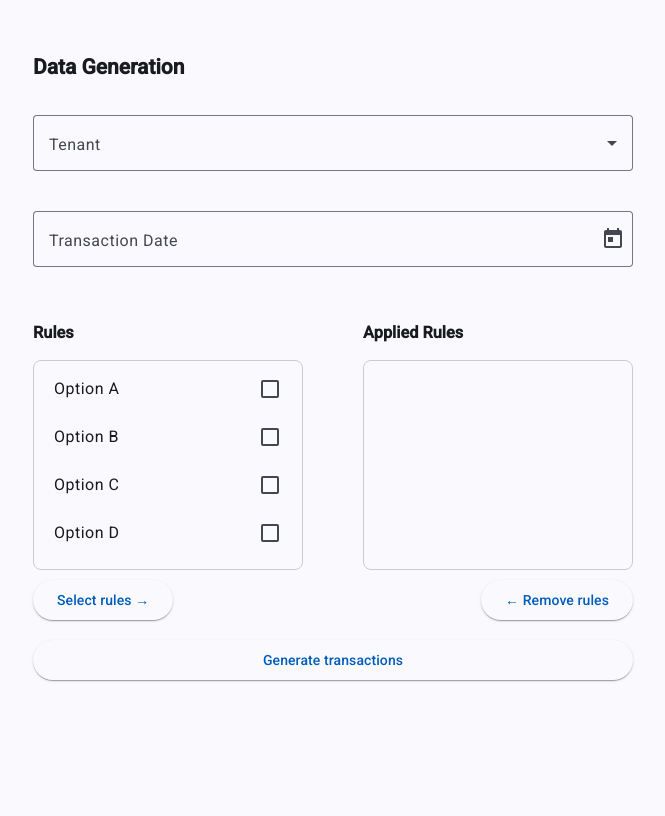
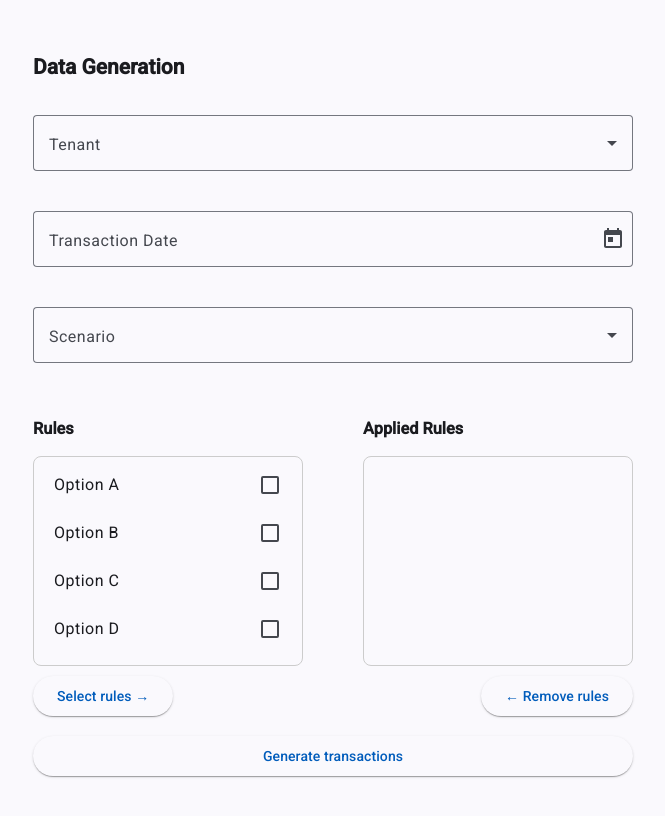
Before and after one commit to kkylasim/capstone-tm, an Angular app in the folder app/: page / in a window 1280 px wide. Shown: the top 816 px of the page, without its empty margins (307-972 px from the left). Built offline with nearby package versions, Linux system fonts and the light colour scheme.

Commit message:
add scenario field

```diff
--- a/app/src/app/selection-page/selection-page.html
+++ b/app/src/app/selection-page/selection-page.html
@@ -5,7 +5,7 @@
         {{ warningMessage }}
     </div>
 
-    <!-- Dropdown -->
+    <!-- Dropdown for tenant -->
     <mat-form-field appearance="outline" class="form-control">
         <mat-label>Tenant</mat-label>
         <mat-select [(value)]="selectedTenant">
@@ -21,6 +21,16 @@
         <input matInput [matDatepicker]="picker" [(ngModel)]="selectedDate">
         <mat-datepicker-toggle matSuffix [for]="picker"></mat-datepicker-toggle>
         <mat-datepicker #picker></mat-datepicker>
+    </mat-form-field>
+
+    <!-- Dropdown for scenario -->
+    <mat-form-field appearance="outline" class="form-control">
+        <mat-label>Scenario</mat-label>
+        <mat-select [(value)]="selectedScenario">
+            <mat-option *ngFor="let scenario of scenarios" [value]="scenario">
+                {{ scenario }}
+            </mat-option>
+        </mat-select>
     </mat-form-field>
 
     <!-- Dual List Boxes -->
--- a/app/src/app/selection-page/selection-page.ts
+++ b/app/src/app/selection-page/selection-page.ts
@@ -33,8 +33,10 @@ import { Router } from '@angular/router';
 export class SelectionPage {
   constructor(private router: Router) { }
   tenants = [1, 2, 3];
+  scenarios = ['Positive', 'Negative', 'Boundary'];
   selectedTenant: number | null = null;
   selectedDate: Date | null = null;
+  selectedScenario: string | null = null;
 
   availableOptions = ['Option A', 'Option B', 'Option C', 'Option D'];
   selectedOptions: string[] = [];
@@ -56,8 +58,8 @@ export class SelectionPage {
   }
 
   generateData() {
-    if (this.selectedTenant == null || this.selectedDate == null || this.selectedOptions.length == 0) {
-      this.warningMessage = '⚠️ Please select a tenant, a date, and at least one option before proceeding.';
+    if (this.selectedTenant == null || this.selectedDate == null || this.selectedOptions.length == 0 || this.selectedScenario == null) {
+      this.warningMessage = '⚠️ Please select a tenant, a date, a scenario and at least one option before proceeding.';
       return;
     }
 
```
